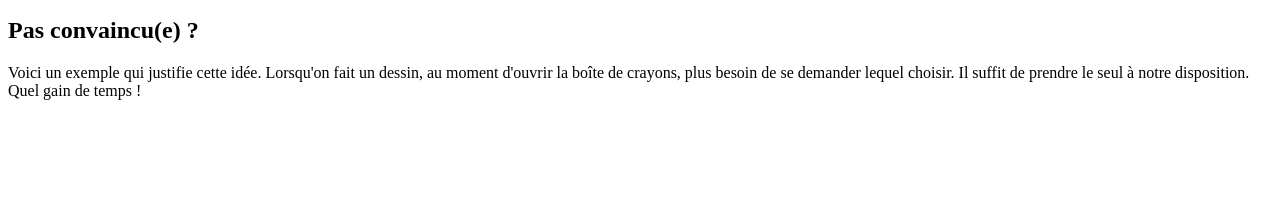
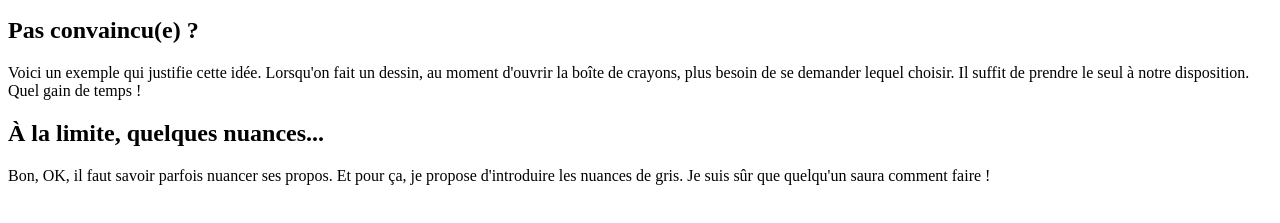
Before and after one commit to wichigo/activite-2, a plain HTML site: page index.html in a window 1280 px wide. Shown: the part 101-324 px from the top of the page. Drawn offline with Linux system fonts and the light colour scheme.

Commit message:
Ajouter un paragraphe plus nuancé
Après avoir regarder de nombreux monochromes, je me rends compte qu'il
est quand même nécessaire d'avoir des nuanaces. Tout n'est pas binaire
dans la vie...

```diff
--- a/index.html
+++ b/index.html
@@ -11,5 +11,8 @@
 
         <h2>Pas convaincu(e) ?</h2>
         <p>Voici un exemple qui justifie cette idée. Lorsqu'on fait un dessin, au moment d'ouvrir la boîte de crayons, plus besoin de se demander lequel choisir. Il suffit de prendre le seul à notre disposition. Quel gain de temps !</p>
+
+        <h2>À la limite, quelques nuances...</h2>
+        <p>Bon, OK, il faut savoir parfois nuancer ses propos. Et pour ça, je propose d'introduire les nuances de gris. Je suis sûr que quelqu'un saura comment faire !</p>
     </body>
 </html>
```
